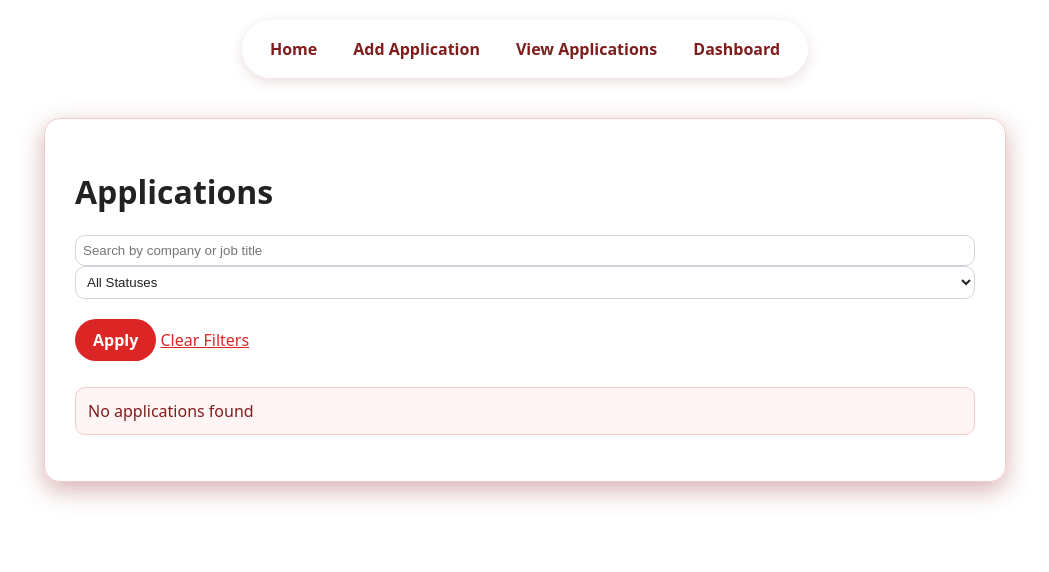
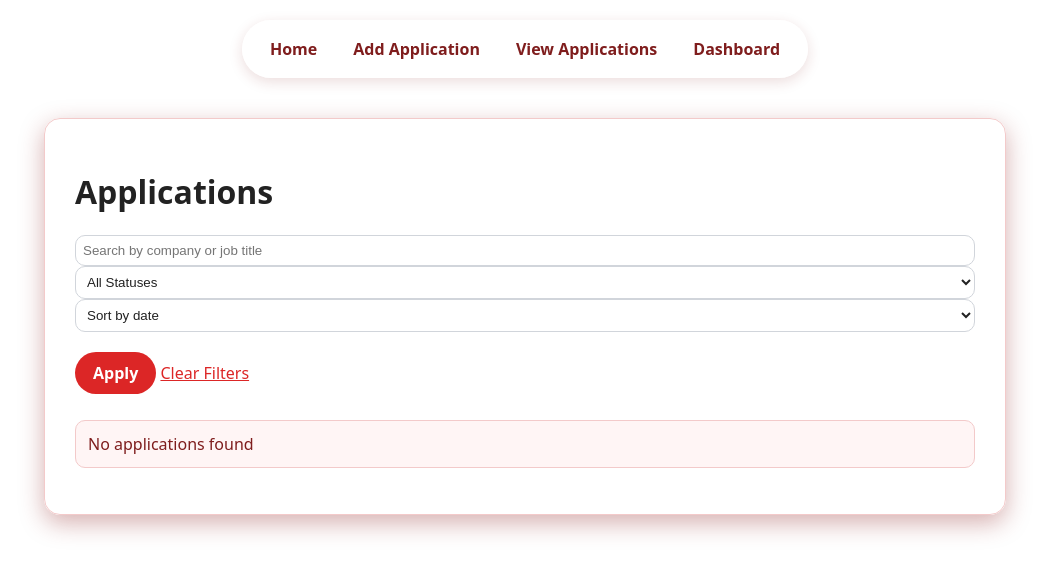
Before and after one commit to DeviWilk3747/job-application-tracker-flask, a Flask app: page /view-applications in a window 1280 px wide. Shown: the top 572 px of the page, without its empty margins (115-1164 px from the left). Run offline with Flask 3, Linux system fonts and the light colour scheme.

Commit message:
Add application sorting options

```diff
--- a/app.py
+++ b/app.py
@@ -82,6 +82,7 @@ def view_applications():
 
     search = request.args.get("search", "").strip()
     status = request.args.get("status", "").strip()
+    sort = request.args.get("sort", "").strip()
 
     query = ("SELECT * FROM applications")
     conditions = []
@@ -100,6 +101,19 @@ def view_applications():
 
     if conditions:
         query += " WHERE " + " AND ".join(conditions)
+
+    if sort == "date_applied_asc":
+        query += " ORDER BY date_applied ASC"
+
+    elif sort == "date_applied_desc":
+        query += " ORDER BY date_applied DESC"
+
+    elif sort == "follow_up_asc":
+        query += " ORDER BY follow_up_date ASC"
+
+    elif sort == "follow_up_desc":
+        query += " ORDER BY follow_up_date DESC"
+
 
     cursor.execute(query, parameters)
 
@@ -127,7 +141,7 @@ def view_applications():
         applications_with_followups.append((application, follow_up_status))
 
 
-    return render_template("view_applications.html", applications=applications_with_followups, search=search, status=status)
+    return render_template("view_applications.html", applications=applications_with_followups, search=search, status=status, sort=sort)
 
 @app.route("/delete-application/<int:application_id>", methods=["POST"])
 def delete_application(application_id):
--- a/templates/view_applications.html
+++ b/templates/view_applications.html
@@ -25,6 +25,26 @@
                     <option value="Rejected" {% if status == "Rejected" %}selected{% endif %}>Rejected</option>
                     <option value="Offer" {% if status == "Offer" %}selected{% endif %}>Offer</option>
                     <option value="Saved" {% if status == "Saved" %}selected{% endif %}>Saved</option>
+                </select>
+
+                <select name="sort">
+                    <option value="">Sort by date</option>
+                    <option value="date_applied_asc"
+                        {% if sort == "date_applied_asc" %}selected{% endif %}>
+                        Date Applied: Oldest to Newest
+                    </option>
+                    <option value="date_applied_desc"
+                        {% if sort == "date_applied_desc" %}selected{% endif %}>
+                        Date Applied: Newest to Oldest
+                    </option>
+                    <option value="follow_up_asc"
+                        {% if sort == "follow_up_asc" %}selected{% endif %}>
+                        Follow-up: Soonest First
+                    </option>
+                    <option value="follow_up_desc"
+                        {% if sort == "follow_up_desc" %}selected{% endif %}>
+                        Follow-up: Latest First
+                    </option>
                 </select>
             </div>
 
```
